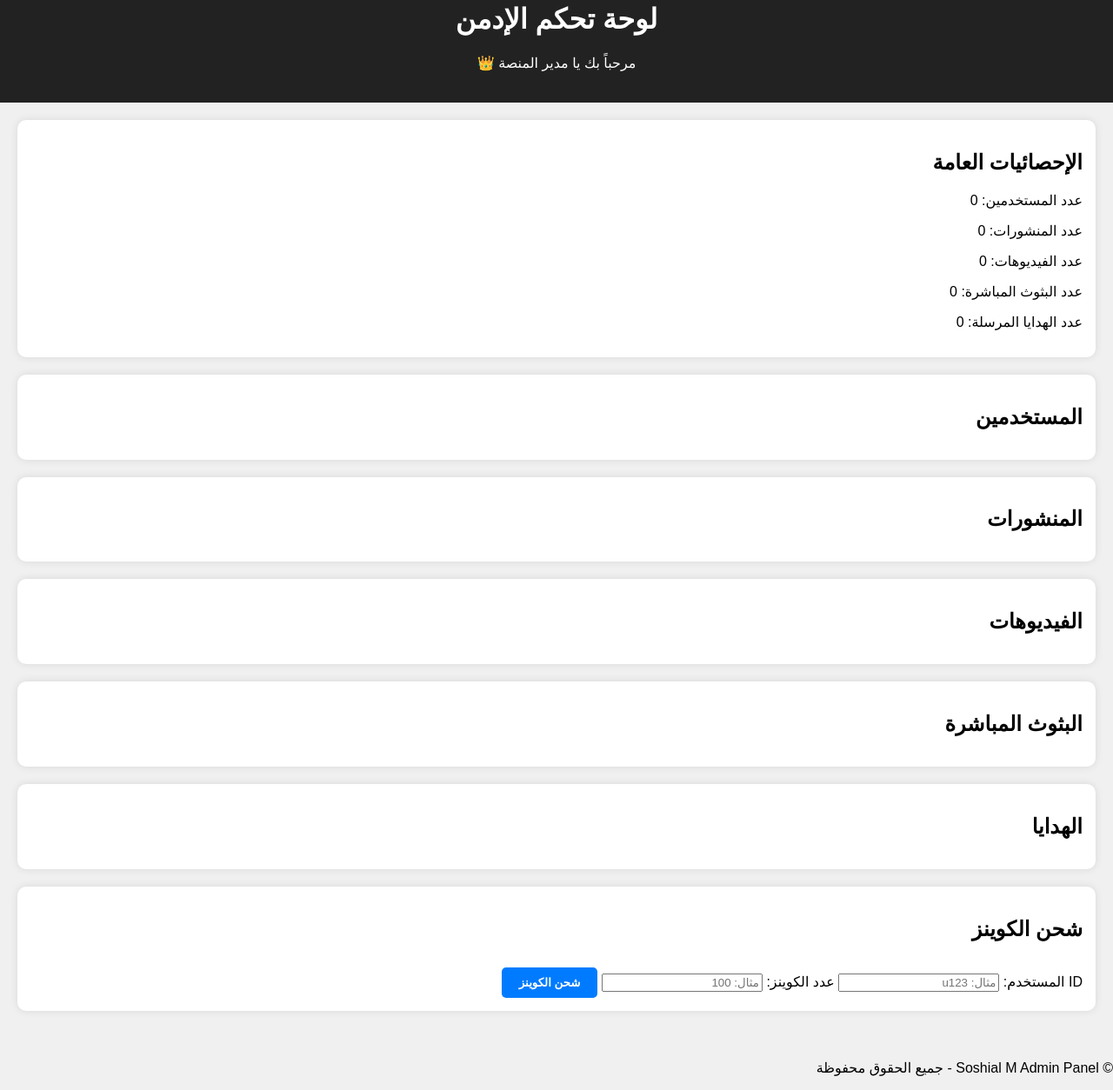
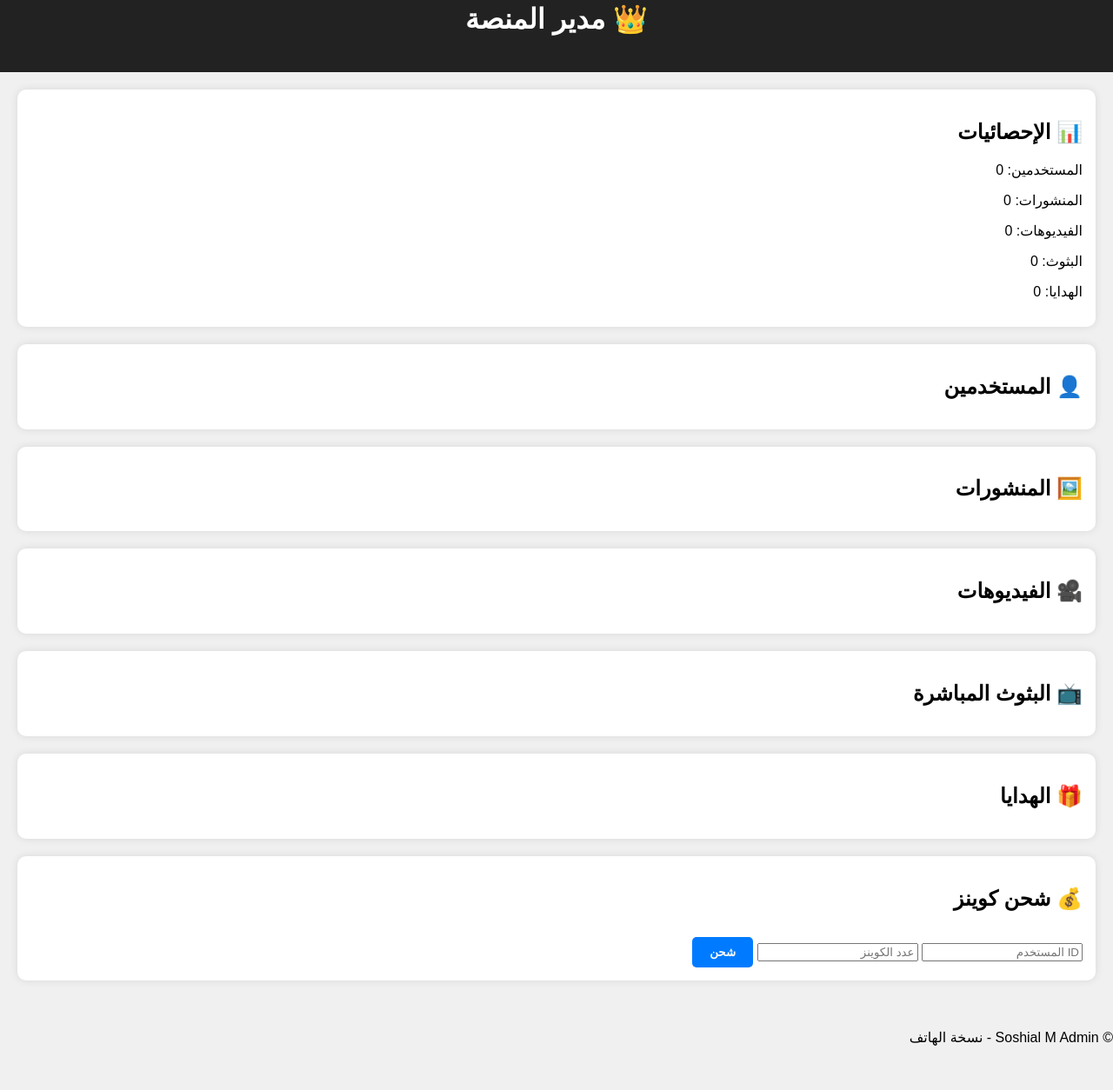
Before and after one commit to alpraa09-blip/admen-was-m-, a plain HTML site: page index.html in a window 1280 px wide. Shown: the part 38-1292 px from the top of the page at 87% size. After the commit the page ends 1257 px from the top, so only its background shows below. Drawn offline with Linux system fonts and the light colour scheme.

Commit message:
Update index.html

```diff
--- a/index.html
+++ b/index.html
@@ -3,82 +3,61 @@
 <head>
   <meta charset="UTF-8" />
   <meta name="viewport" content="width=device-width, initial-scale=1.0" />
-  <title>لوحة تحكم الإدمن - Soshial M</title>
+  <title>لوحة تحكم الإدمن - موبايل</title>
   <link rel="stylesheet" href="style.css" />
 </head>
 <body>
   <header>
-    <h1>لوحة تحكم الإدمن</h1>
-    <p>مرحباً بك يا مدير المنصة 👑</p>
+    <h1>👑 مدير المنصة</h1>
   </header>
 
   <main>
-    <!-- الإحصائيات -->
-    <section id="stats">
-      <h2>الإحصائيات العامة</h2>
-      <p>عدد المستخدمين: <span id="userCount">0</span></p>
-      <p>عدد المنشورات: <span id="postCount">0</span></p>
-      <p>عدد الفيديوهات: <span id="videoCount">0</span></p>
-      <p>عدد البثوث المباشرة: <span id="liveCount">0</span></p>
-      <p>عدد الهدايا المرسلة: <span id="giftCount">0</span></p>
+    <section class="card">
+      <h2>📊 الإحصائيات</h2>
+      <p>المستخدمين: <span id="userCount">0</span></p>
+      <p>المنشورات: <span id="postCount">0</span></p>
+      <p>الفيديوهات: <span id="videoCount">0</span></p>
+      <p>البثوث: <span id="liveCount">0</span></p>
+      <p>الهدايا: <span id="giftCount">0</span></p>
     </section>
 
-    <!-- إدارة المستخدمين -->
-    <section id="users">
-      <h2>المستخدمين</h2>
-      <ul id="userList">
-        <!-- يتم تعبئته ديناميكياً -->
-      </ul>
+    <section class="card">
+      <h2>👤 المستخدمين</h2>
+      <ul id="userList"></ul>
     </section>
 
-    <!-- إدارة المنشورات -->
-    <section id="posts">
-      <h2>المنشورات</h2>
-      <ul id="postList">
-        <!-- يتم تعبئته ديناميكياً -->
-      </ul>
+    <section class="card">
+      <h2>🖼️ المنشورات</h2>
+      <ul id="postList"></ul>
     </section>
 
-    <!-- إدارة الفيديوهات -->
-    <section id="videos">
-      <h2>الفيديوهات</h2>
-      <ul id="videoList">
-        <!-- يتم تعبئته ديناميكياً -->
-      </ul>
+    <section class="card">
+      <h2>🎥 الفيديوهات</h2>
+      <ul id="videoList"></ul>
     </section>
 
-    <!-- إدارة البث المباشر -->
-    <section id="liveControl">
-      <h2>البثوث المباشرة</h2>
-      <ul id="liveList">
-        <!-- يتم تعبئته ديناميكياً -->
-      </ul>
+    <section class="card">
+      <h2>📺 البثوث المباشرة</h2>
+      <ul id="liveList"></ul>
     </section>
 
-    <!-- إدارة الهدايا -->
-    <section id="giftControl">
-      <h2>الهدايا</h2>
-      <ul id="giftList">
-        <!-- يتم تعبئته ديناميكياً -->
-      </ul>
+    <section class="card">
+      <h2>🎁 الهدايا</h2>
+      <ul id="giftList"></ul>
     </section>
 
-    <!-- إدارة الكوينز -->
-    <section id="coinControl">
-      <h2>شحن الكوينز</h2>
-      <label for="userIdInput">ID المستخدم:</label>
-      <input type="text" id="userIdInput" placeholder="مثال: u123" />
-      <label for="coinAmount">عدد الكوينز:</label>
-      <input type="number" id="coinAmount" placeholder="مثال: 100" />
-      <button id="chargeCoinsBtn">شحن الكوينز</button>
+    <section class="card">
+      <h2>💰 شحن كوينز</h2>
+      <input type="text" id="userIdInput" placeholder="ID المستخدم" />
+      <input type="number" id="coinAmount" placeholder="عدد الكوينز" />
+      <button id="chargeCoinsBtn">شحن</button>
     </section>
   </main>
 
   <footer>
-    <p>© Soshial M Admin Panel - جميع الحقوق محفوظة</p>
+    <p>© Soshial M Admin - نسخة الهاتف</p>
   </footer>
 
-  <!-- Firebase SDKs -->
   <script src="https://www.gstatic.com/firebasejs/9.6.1/firebase-app.js"></script>
   <script src="https://www.gstatic.com/firebasejs/9.6.1/firebase-auth.js"></script>
   <script src="https://www.gstatic.com/firebasejs/9.6.1/firebase-firestore.js"></script>
```
